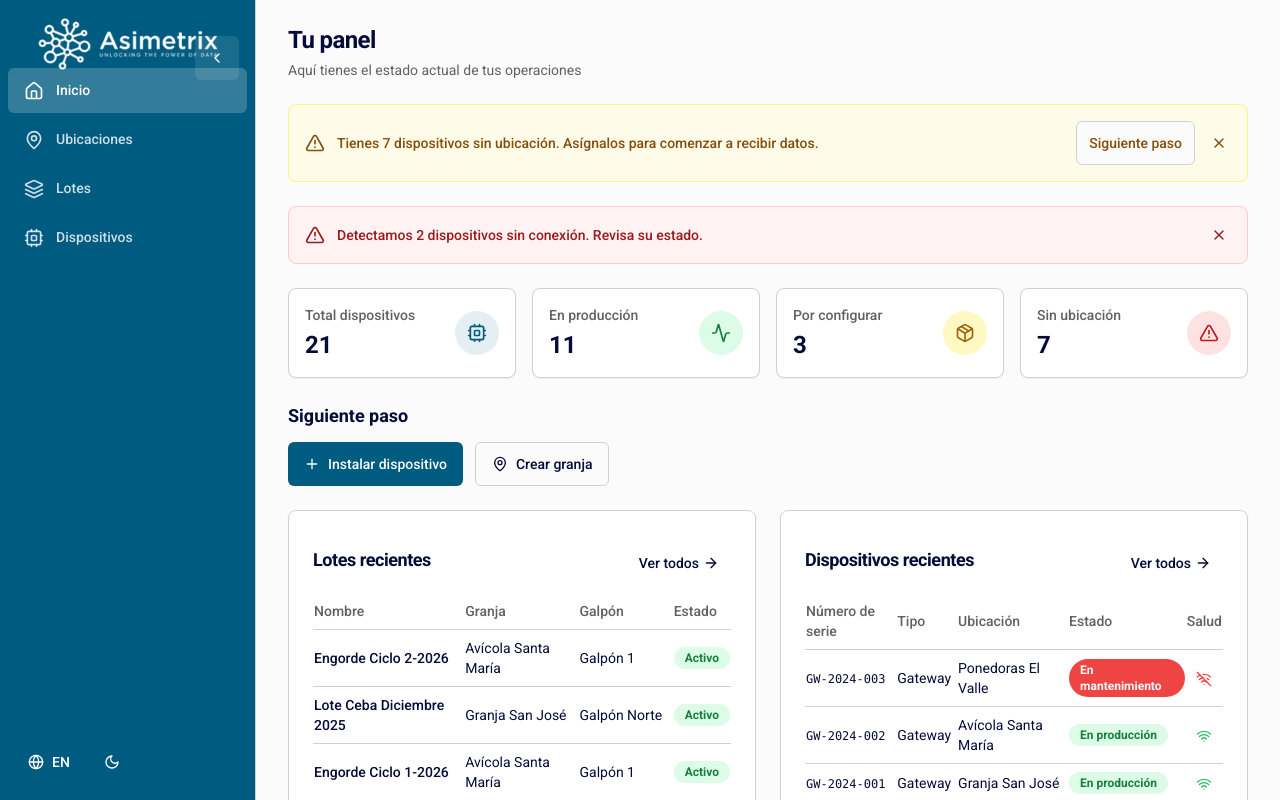
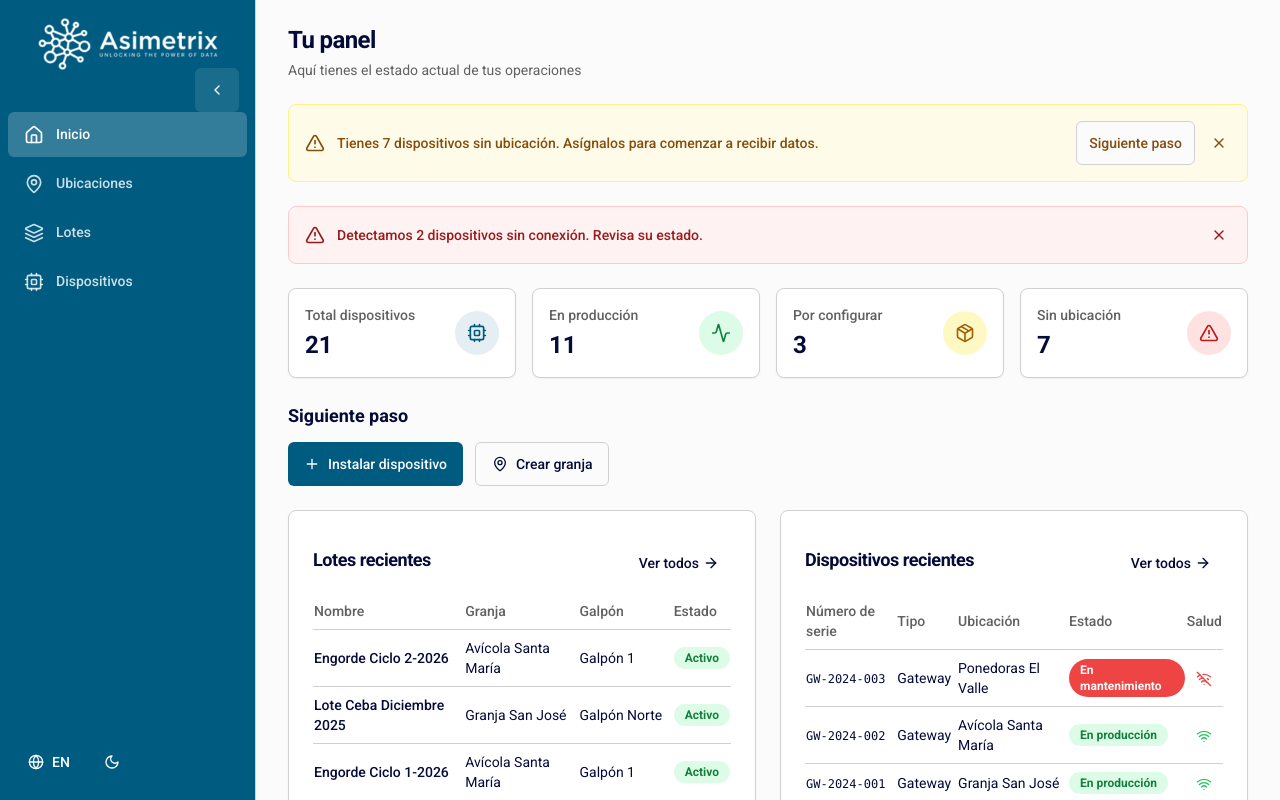
Before and after one commit to AnnaMoons/location-manager, a Next.js app: page / in a window 1280 px wide. Shown: the top 800 px of the page. Built offline with nearby package versions, Linux system fonts and the light colour scheme; no server answers.

Commit message:
Fix collapse button: right edge when expanded, centered when collapsed

```diff
--- a/app/(dashboard)/layout.tsx
+++ b/app/(dashboard)/layout.tsx
@@ -38,10 +38,10 @@ export default function DashboardLayout({
         )}
       >
         <div className="flex flex-col flex-grow border-r bg-primary dark:bg-card pt-5">
-          {/* Logo container - fixed size to maintain position */}
-          <div className="flex flex-col items-center px-4 relative">
+          {/* Logo container */}
+          <div className="flex flex-col w-full px-4">
             {/* Both logos in same position, conditionally rendered */}
-            <div className="relative w-[180px] h-[48px] flex items-center justify-center">
+            <div className="relative w-[180px] h-[48px] flex items-center justify-center mx-auto">
               <Image
                 src="/logo.webp"
                 alt="Logo"
@@ -65,14 +65,12 @@ export default function DashboardLayout({
             </div>
 
             {/* Collapse toggle button - below logos */}
+            <div className={cn('w-full', isCollapsed ? 'flex justify-center' : 'flex justify-end')}>
               <Button
                 variant="ghost"
                 size="icon"
                 onClick={() => setIsCollapsed(!isCollapsed)}
-              className={cn(
-                'h-6 w-6 rounded-md bg-white/10 hover:bg-white/20 text-white mt-4',
-                isCollapsed ? 'mx-auto' : 'absolute right-4'
-              )}
+                className="h-6 w-6 rounded-md bg-white/10 hover:bg-white/20 text-white"
               >
                 {isCollapsed ? (
                   <ChevronRight className="h-4 w-4" />
@@ -80,6 +78,7 @@ export default function DashboardLayout({
                   <ChevronLeft className="h-4 w-4" />
                 )}
               </Button>
+            </div>
           </div>
 
           {/* Navigation */}
--- a/app/layout.tsx
+++ b/app/layout.tsx
@@ -33,6 +33,9 @@ export default async function RootLayout({
 
   return (
     <html lang={locale} suppressHydrationWarning>
+      <head>
+        <script src="https://mcp.figma.com/mcp/html-to-design/capture.js" async></script>
+      </head>
       <body className={roboto.className}>
         <ThemeProvider
           attribute="class"
```
Also changed, not shown: .claude/settings.local.json, public/Vector.png (added). Lines whose indentation alone changed are shown as unchanged.
